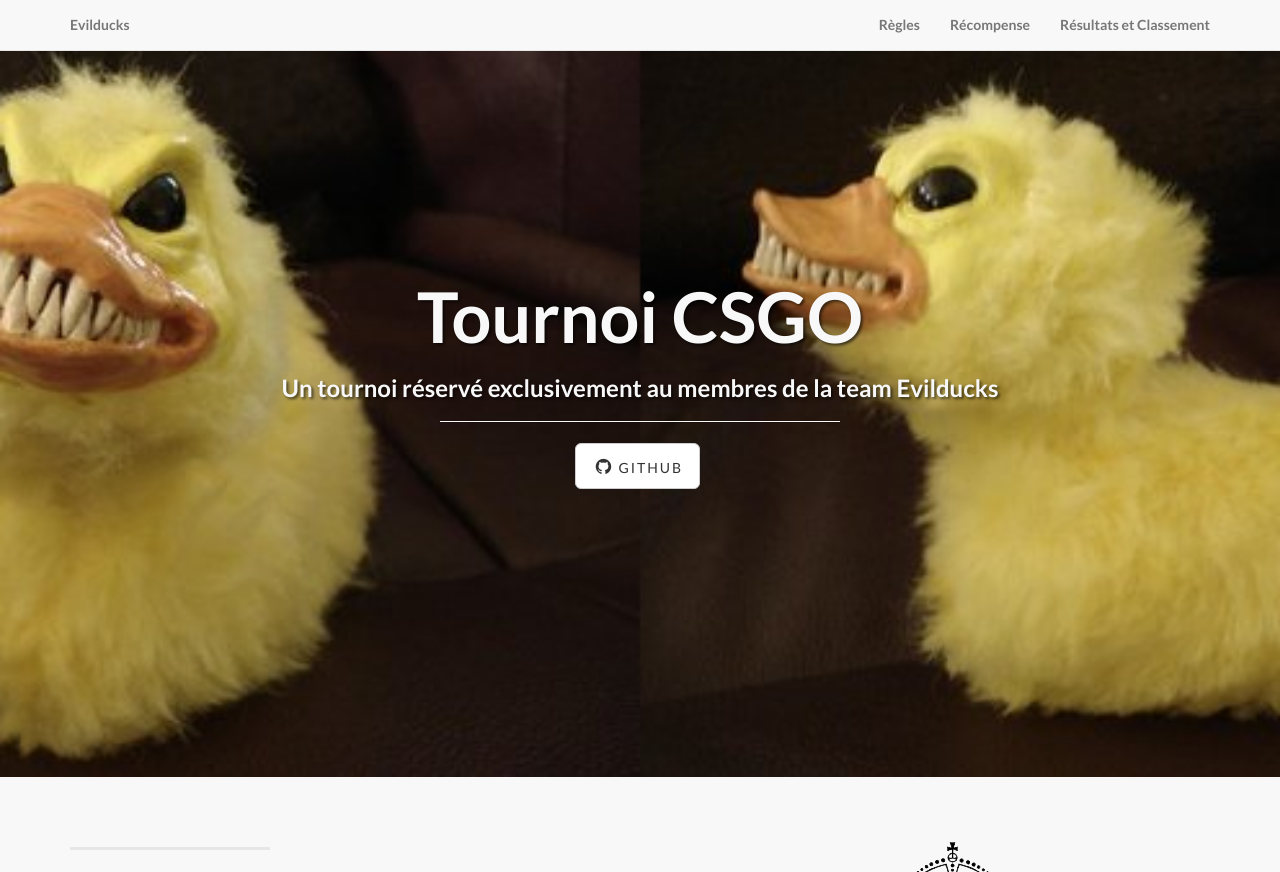
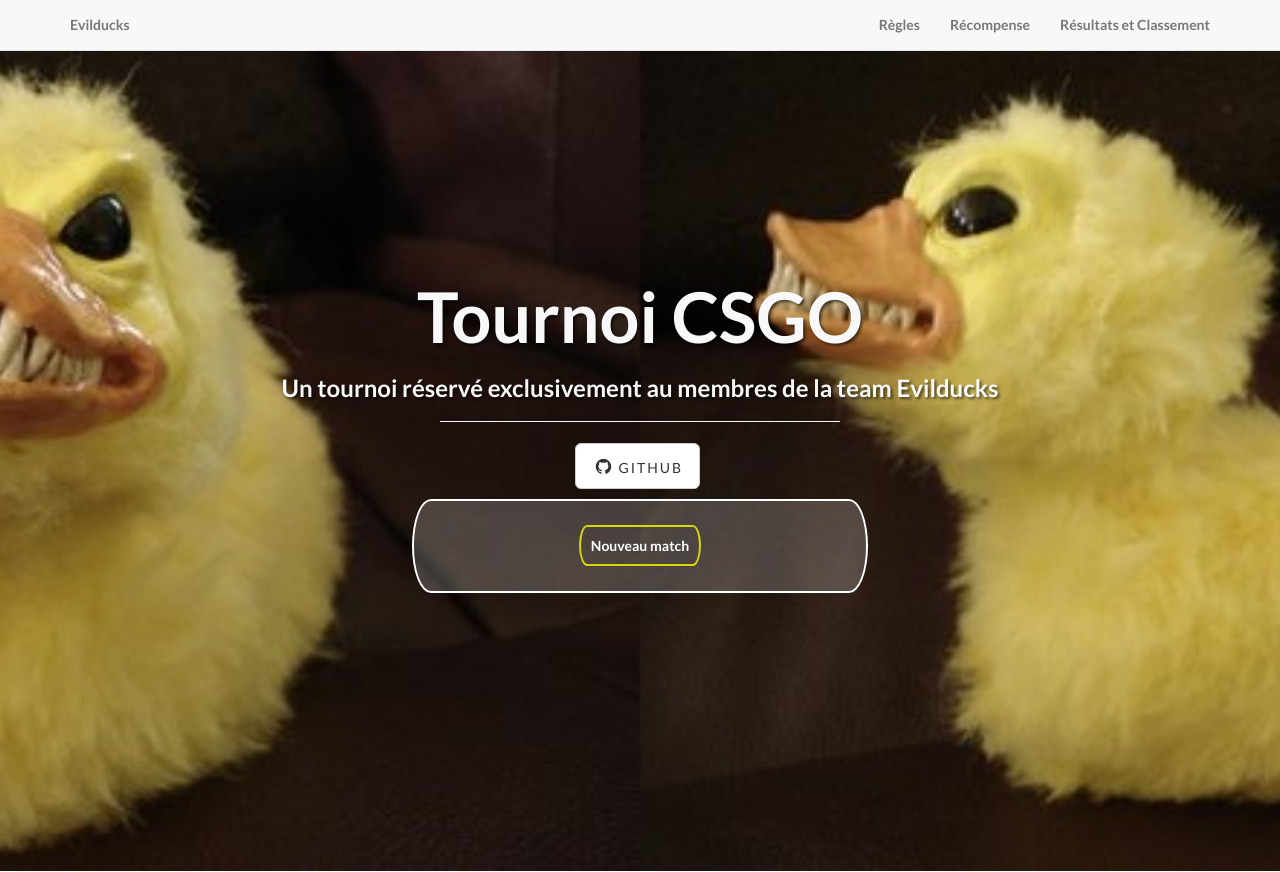
Before and after one commit to Eldii/evilducks, a PHP site: page / in a window 1280 px wide. Shown: the top 872 px of the page. Run offline with PHP 8.4, Linux system fonts and the light colour scheme; data that the repository does not hold is empty.

Commit message:
Ajout d'un formulaire pour l'enregistrement des scores d'un match

```diff
--- a/css/landing-page.css
+++ b/css/landing-page.css
@@ -217,3 +217,90 @@ p.copyright {
     text-align: center;
     margin-left: 29%;
 }
+
+.box {
+  width: 40%;
+  margin: 0 auto;
+  background: rgba(255,255,255,0.2);
+  padding: 35px;
+  border: 2px solid #fff;
+  border-radius: 20px/50px;
+  background-clip: padding-box;
+  text-align: center;
+}
+
+.button {
+  font-size: 1em;
+  padding: 10px;
+  color: #fff;
+  border: 2px solid #d8d806;
+  border-radius: 20px/50px;
+  text-decoration: none;
+  cursor: pointer;
+  transition: all 0.3s ease-out;
+}
+.button:hover {
+  background: #d8d806;
+}
+
+.overlay {
+  position: fixed;
+  top: 0;
+  bottom: 0;
+  left: 0;
+  right: 0;
+  background: rgba(0, 0, 0, 0.7);
+  transition: opacity 500ms;
+  visibility: hidden;
+  opacity: 0;
+}
+.overlay:target {
+  visibility: visible;
+  opacity: 1;
+}
+
+.popup {
+  margin: 70px auto;
+  padding: 20px;
+  background: #fff;
+  border-radius: 5px;
+  width: 30%;
+  position: relative;
+  transition: all 5s ease-in-out;
+}
+
+.popup h2 {
+  margin-top: 0;
+  color: #333;
+  font-family: Tahoma, Arial, sans-serif;
+}
+.popup .close {
+  position: absolute;
+  top: 20px;
+  right: 30px;
+  transition: all 200ms;
+  font-size: 30px;
+  font-weight: bold;
+  text-decoration: none;
+  color: #333;
+}
+.popup .close:hover {
+  color: #06D85F;
+}
+.popup .content {
+  max-height: 30%;
+  overflow: auto;
+}
+
+@media screen and (max-width: 700px){
+  .box{
+    width: 70%;
+  }
+  .popup{
+    width: 70%;
+  }
+}
+
+label{
+    color: black;
+}
--- a/index.php
+++ b/index.php
@@ -84,6 +84,38 @@
                                 <a href="https://github.com/Eldii/Evilducks/" class="btn btn-default btn-lg"><i class="fa fa-github fa-fw"></i> <span class="network-name">Github</span></a>
                             </li>
                         </ul>
+                        <div class="box">
+							<a class="button" href="#popup1">Nouveau match</a>
+						</div>
+
+						<div id="popup1" class="overlay">
+							<div class="popup">
+								<a class="close" href="#">&times;</a>
+								<div class="content">
+									  <h2>Rentrez un nouveau résultat</h2>
+									  <form>
+									    <div class="form-group">
+									      <label for="joueur1">Joueur 1:</label>
+									      <input type="text" class="form-control" id="joueur1" placeholder="Enter Joueur 1">
+									    </div>
+									    <div class="form-group">
+									      <label for="joueur2">Joueur 2:</label>
+									      <input type="text" class="form-control" id="joueur2" placeholder="Enter Joueur 2">
+									    </div>
+									    <div class="form-group">
+									      <label for="score">Score du match:</label>
+									      <input type="text" class="form-control" id="scorejoueur1" placeholder="Enter Score">
+<!-- 									      <input type="text" class="form-control" id="scorejoueur2" placeholder=""> -->
+									    </div>
+									    <div class="form-group">
+									      <label for="score">Maps jouées (dans l'ordre) :</label>
+									      <input type="text" class="form-control" id="scorejoueur1" placeholder="Enter Maps" style="display: inline;">
+									    </div>
+									    <button type="submit" class="btn btn-default">Submit</button>
+									  </form>
+								</div>
+							</div>
+						</div>
                         <!-- <ul class="list-inline intro-social-buttons">
                             <li>
                                 <a href="https://twitter.com/SBootstrap" class="btn btn-default btn-lg"><i class="fa fa-twitter fa-fw"></i> <span class="network-name">Twitter</span></a>
```
